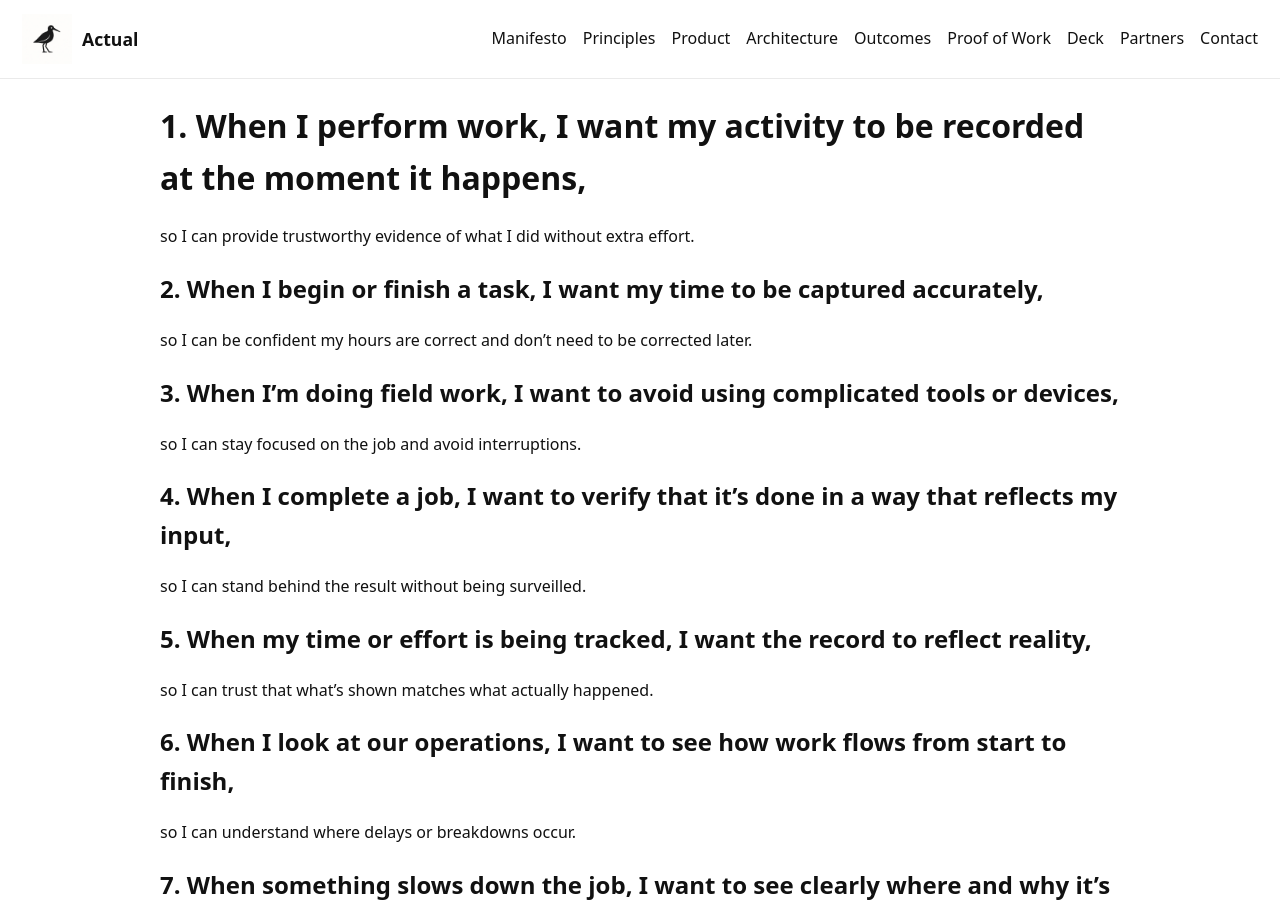
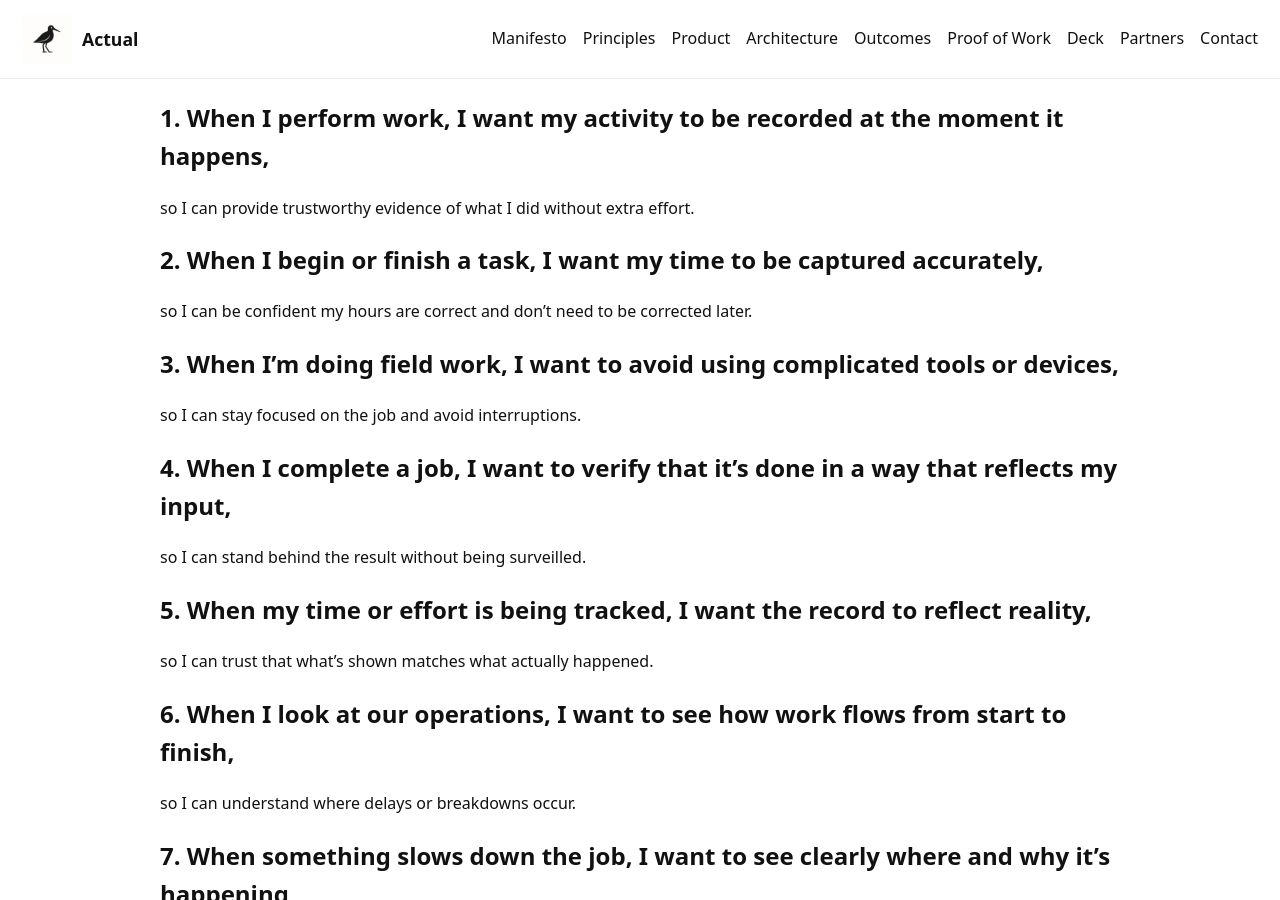
Before and after one commit to greg-e/limosa.work, a Jekyll site: the page built from pages/outcomes.md, in a window 1280 px wide and 900 px high. Built offline with Jekyll 4.4.1, drawn with Linux system fonts in a browser that asks for light colours.

```diff
--- a/pages/outcomes.md
+++ b/pages/outcomes.md
@@ -5,7 +5,7 @@ layout: default
 
 
 
-# 1. When I perform work, I want my activity to be recorded at the moment it happens,
+## 1. When I perform work, I want my activity to be recorded at the moment it happens,
 so I can provide trustworthy evidence of what I did without extra effort.
 
 ## 2. When I begin or finish a task, I want my time to be captured accurately,
```
